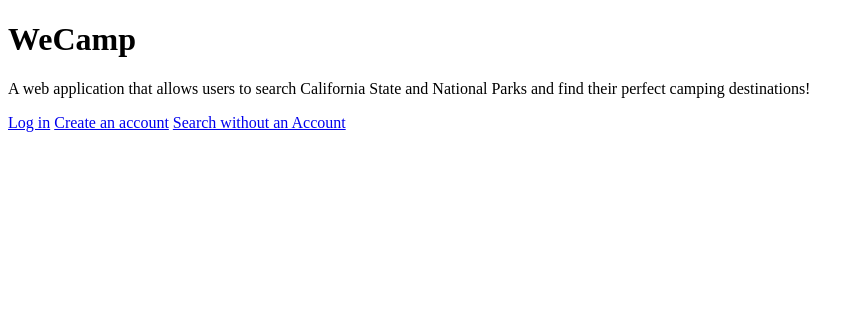
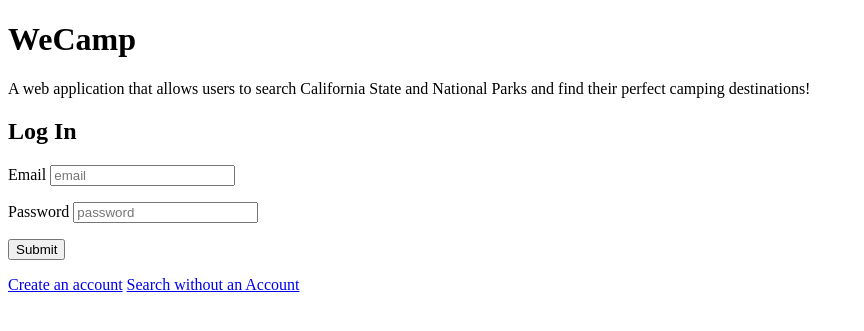
Before and after one commit to jamiemancini/FinalProject, a Flask app: page / in a window 1280 px wide. Shown: the top 331 px of the page, without its empty margins (0-864 px from the left). Run offline with Flask 2, Linux system fonts and the light colour scheme.

Commit message:
finished login and create account html

```diff
--- a/Static/fetch-app.js
+++ b/Static/fetch-app.js
@@ -121,16 +121,18 @@ function showResults(results) {
         document
         .querySelector('#campgrounds-go-here')
         .insertAdjacentHTML("beforeend",
-                        `<li><a id="${parkName.name}" href="${parkName.url}" target="_blank">${parkName.name}: $${parkName.fees[0]["cost"]} per night.</a></li>
 
+                        `<li><a id="${parkName.name}" href="/campground/${parkName.id}">${parkName.name}: $${parkName.fees[0]["cost"]} per night.</a></li>
                         <p>Reservable campsites: ${parkName.numberOfSitesReservable}</p>
                         <p>First Come campsites: ${parkName.numberOfSitesFirstComeFirstServe}</p>`);
     }
 
     //original specific search result was using the parkName.id from the JSON
 //06/02 - new thinking is link directly using parkName.url from the JSON
+//<li><a id="${parkName.name}" href="${parkName.url}" target="_blank">${parkName.name}: $${parkName.fees[0]["cost"]} per night.</a></li>
+
+//06/07 - changed back to original
 //<li><a id="${parkName.name}" href="/campground/${parkName.id}">${parkName.name}: $${parkName.fees[0]["cost"]} per night.</a></li>
-
 
 
 
--- a/Templates/homepage.html
+++ b/Templates/homepage.html
@@ -10,13 +10,26 @@
     to search California State and National Parks
     and find their perfect camping destinations!</p>
 
-    <a id="create_account" href="/log_in">Log in</a>
-    <!-- I can usee css to style link as a button or use JS -->
 
+    <h2>Log In</h2>
+    <form action="/log_in" method="POST">
+      <p>
+        Email <input type="text" placeholder="email" name="email">
+      </p>
+
+      <p>
+        Password <input type="password" placeholder="password"  name="password">
+      </p>
+
+      <p>
+        <input type="submit">
+      </p>
+    </form>
     <a id="create_account" href="/create_account">Create an account</a>
 
     <a id="direct_to_search" href="/search"> Search without an Account</a>
 
 
+
 </body>
 </html>
--- a/server.py
+++ b/server.py
@@ -4,7 +4,7 @@ from flask import Flask, render_template, request, jsonify, redirect #webbrowser
 #imported additionally 06/31 - redirect and webbrowser(ERROR shows) in order
 #to redirect to a NPS campground site
 #and open a new tab
-
+import crud
 import requests
 
 app = Flask(__name__)
@@ -20,23 +20,88 @@ def homepage():
     #homepage is where user logs-in or can create an account
     #sign-in with gmail or facebook option (is this an extra time thing?)
 
+#create a new user
+@app.route("/users", methods=["POST"])
+def register_user():
+    """Registers a new user to the db."""
+
+    first_name = request.form.get("first_name")
+    last_name=request.form.get("last_name")
+    email = request.form.get("email")
+    password = request.form.get("password")
+
+
+
+    user = crud.get_user_by_email(email)
+    #checking to see if the user already exists
+    if user:
+        flash("Cannot create an account with that email. Try again.")
+    else:
+        user = crud.create_user(first_name, last_name, email, password)
+        db.session.add(user)
+        db.session.commit()
+        flash("Account created!")
+
+    user = crud.get_user_by_id(user_id)
+
+
+    return render_template("user_account.html", user=user)
+
+
+
+@app.route("/log_in", methods=["POST"])
+def process_login():
+    """Process user login."""
+
+    email = request.form.get("email")
+    password = request.form.get("password")
+
+    user = crud.get_user_by_email(email)
+    if not user or user.password != password:
+        flash("The email or password you entered was incorrect.")
+    else:
+        # Log in user by storing the user's email in session
+        session["user_email"] = user.email
+        flash(f"Welcome back, {user.email}!")
+
+    user_id = crud.get_user_id(email)
+
+    redirect ("/users/<user_id>", )
+
+@app.route("/users/<user_id>")
+def show_user(user_id):
+    """Show saved campsites and profile of a particular user."""
+
+    user = crud.get_user_by_id(user_id)
+
+    return render_template("user_account.html", user=user)
+
+
+@app.route('/create_account')
+def create_account():
+    """create an account for the user"""
+
+    return render_template ("create_account.html")
+
 @app.route('/search')
 def search():
     """displays the search page with form"""
 
     return render_template ("search.html")
 
-@app.route('/campground/<campground_url>')
-def view_campground(campground_url):
-    """displays specific NPS campground webpage"""
+#ROUTE to the NPS web page of campsite
+# @app.route('/campground/<campground_url>')
+# def view_campground(campground_url):
+#     """displays specific NPS campground webpage"""
 
-    return redirect("campground_url", code=302)
+#     return redirect("campground_url", code=302)
 
-# @app.route('/campground/<campground_id>')
-# def view_campground(campground_id):
-#     """passes through the campground id"""
+#ROUTE to a new web page passing through the campground_id
+@app.route('/campground/<campground_id>')
+def view_campground(campground_id):
+    """passes through the campground id"""
 
-#     return campground_id
+    return campground_id
 
 
 @app.route('/search_state')
```
Also changed, not shown: Static/wecamp.js (+6 -19 lines), crud.py (+16 -1 lines).
